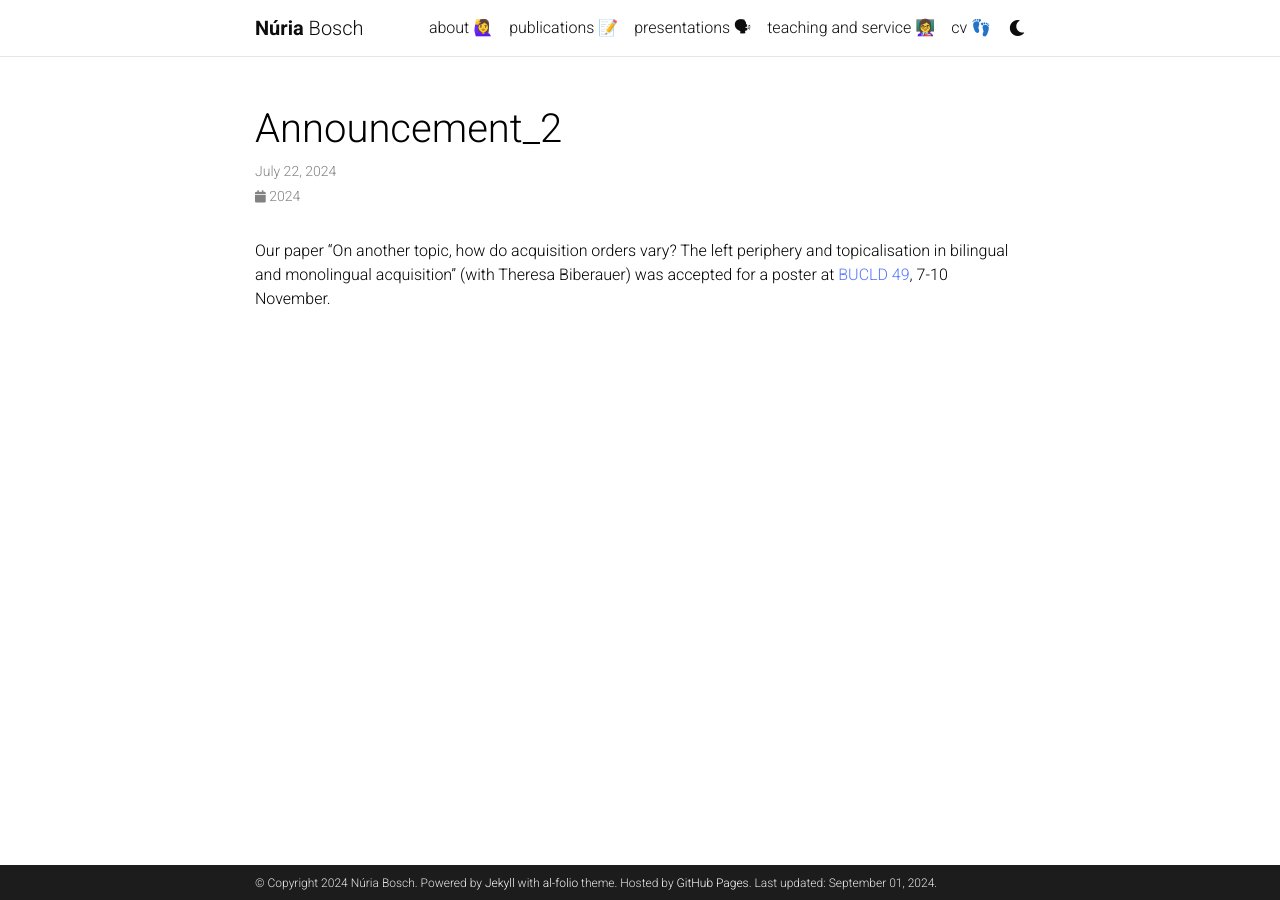
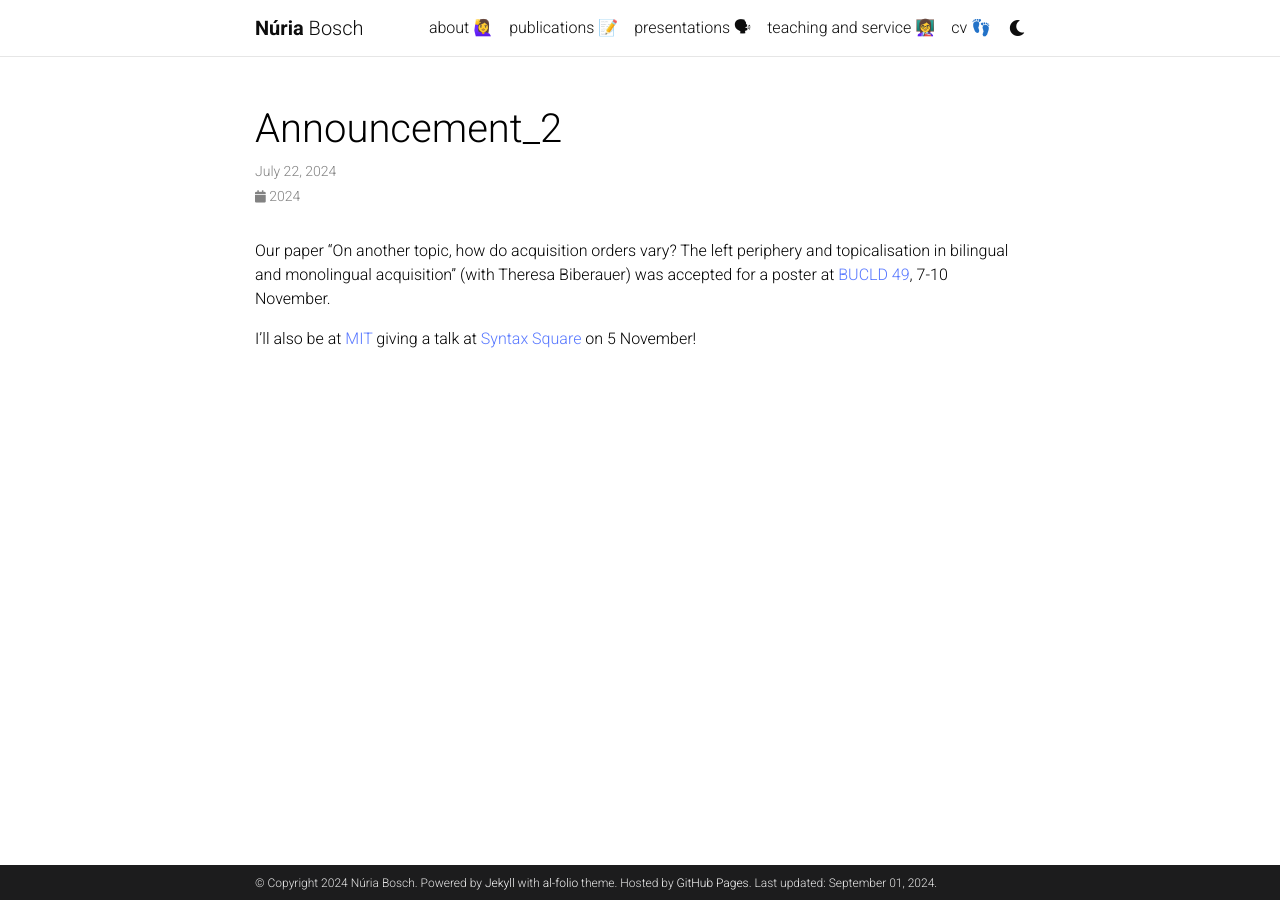
Before and after one commit to nuria-bosch/nuria-bosch.github.io, a Jekyll site: the page built from _news/announcement_2.md, in a window 1280 px wide. Built offline with Jekyll 4.4.1, drawn with Linux system fonts in a browser that asks for light colours; comment, search, counter and statistics services are not loaded; a style sheet for code colours, icons or effects is not loaded.

Commit message:
Update announcement_2.md

```diff
--- a/_news/announcement_2.md
+++ b/_news/announcement_2.md
@@ -6,3 +6,5 @@ related_posts: false
 ---
 
 Our paper "On another topic, how do acquisition orders vary? The left periphery and topicalisation in bilingual and monolingual acquisition" (with Theresa Biberauer) was accepted for a poster at [BUCLD 49](https://www.bu.edu/bucld/), 7-10 November.
+
+I'll also be at [MIT](https://linguistics.mit.edu) giving a talk at [Syntax Square](https://linguistics.mit.edu/syntax-square/) on 5 November!
```
